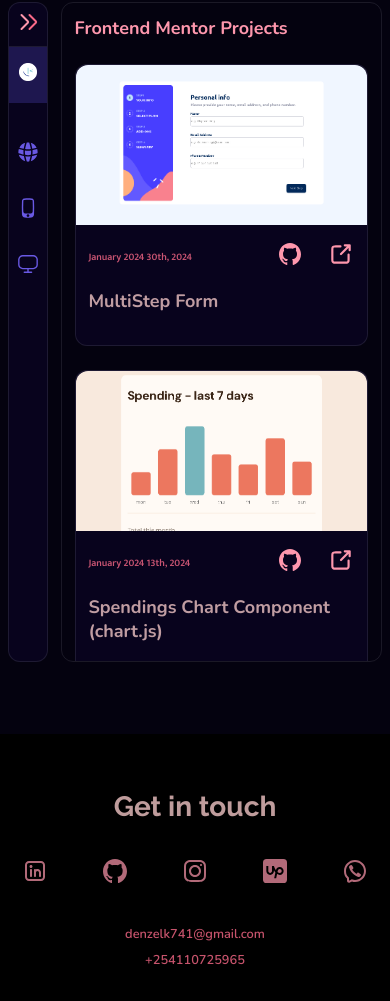
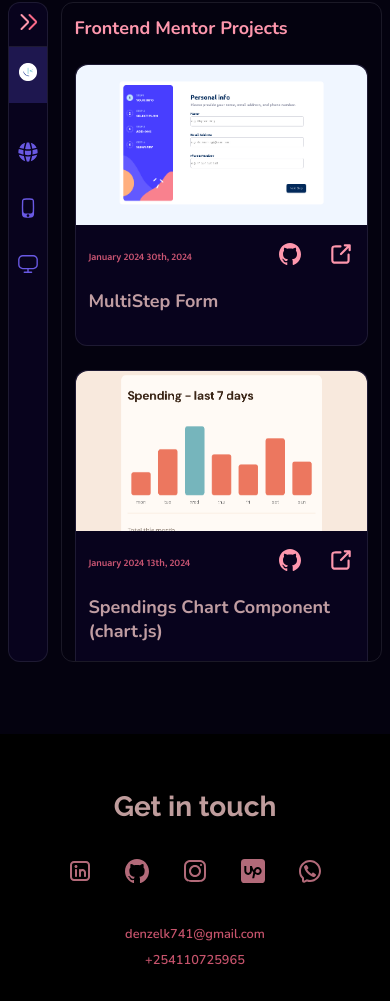
Before and after one commit to Denzel-K/mandrilltech-static, a plain HTML site: page index.html in a window 390 px wide. Shown: the part 3314-4315 px from the top of the page. Drawn offline with nearby package versions, Linux system fonts and the light colour scheme; files that its build step writes are made by us from their sources; files whose address does not match are found by name.

Commit message:
Modify margin for links

```diff
--- a/sass/_home.scss
+++ b/sass/_home.scss
@@ -1059,6 +1059,7 @@
     transition: transform 0.3s ease;
 
     @media(max-width: 600px){
+      margin: 0 0.8rem;
       width: 32px;
     }
 
```
